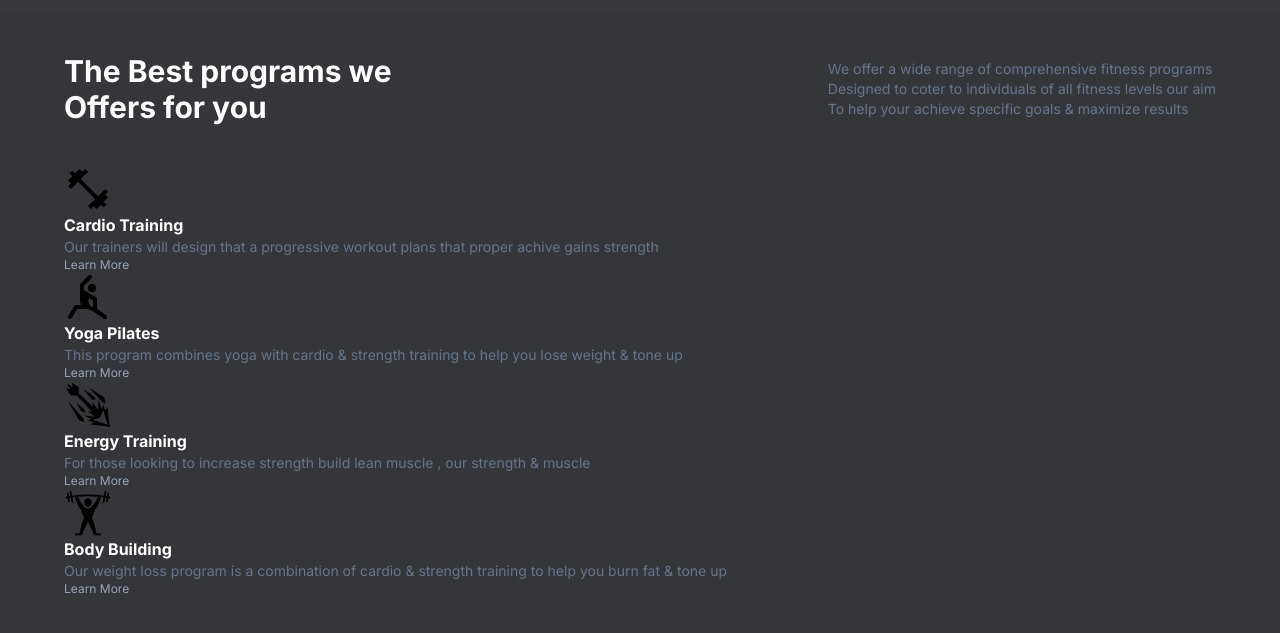
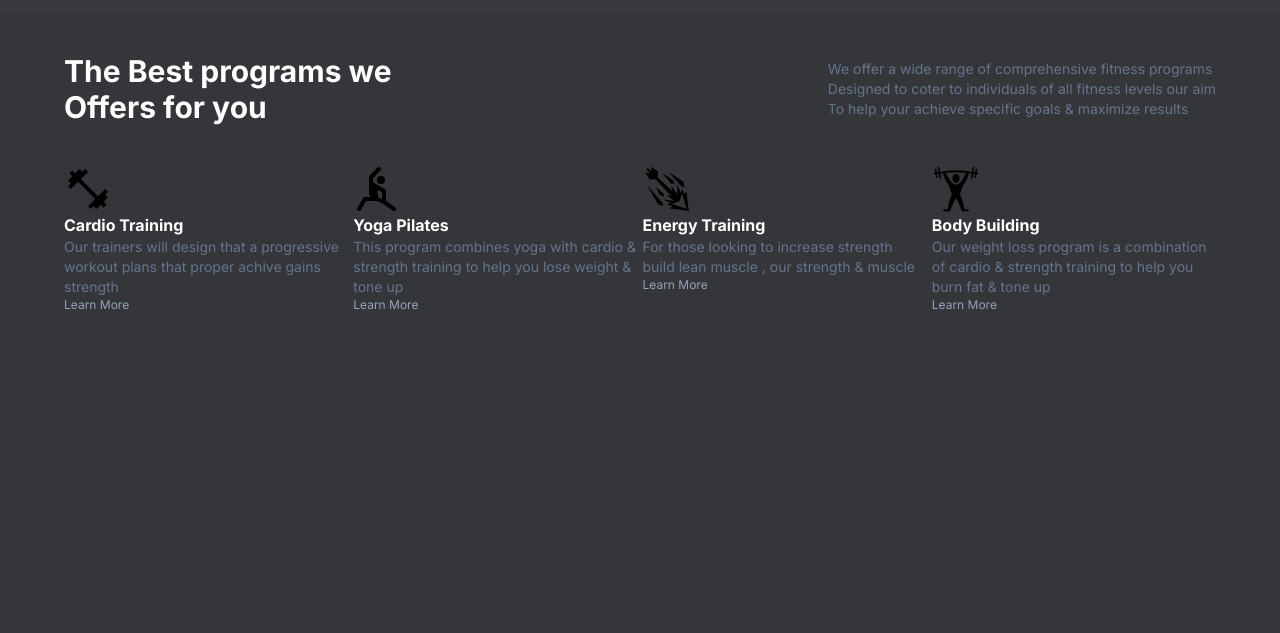
Before and after one commit to tchasinga/gym-rooms, a Next.js app: page / in a window 1280 px wide. Shown: the part 1663-2296 px from the top of the page. Built offline with nearby package versions, Linux system fonts and the light colour scheme.

Commit message:
new code

```diff
--- a/src/app/components/BestOffer.jsx
+++ b/src/app/components/BestOffer.jsx
@@ -18,7 +18,7 @@ export default function BestOffer() {
          </div>
       </div>
 
-      <div className='myfirstgrid'>
+      <div className=''>
         <div className=' mt-10 myfirstgrid'>
           {myObject.map((item, index) => {
             return (
--- a/src/app/globals.css
+++ b/src/app/globals.css
@@ -69,7 +69,8 @@ section:nth-child(1){
 
 .myfirstgrid{
   display: grid;
-  grid-template-columns: repeat(autofit, minmax(190px, 1fr));
+  grid-template-columns: repeat(auto-fit, minmax(220px, 1fr));
+  grid-gap: 5px;
 }
 
 
```
